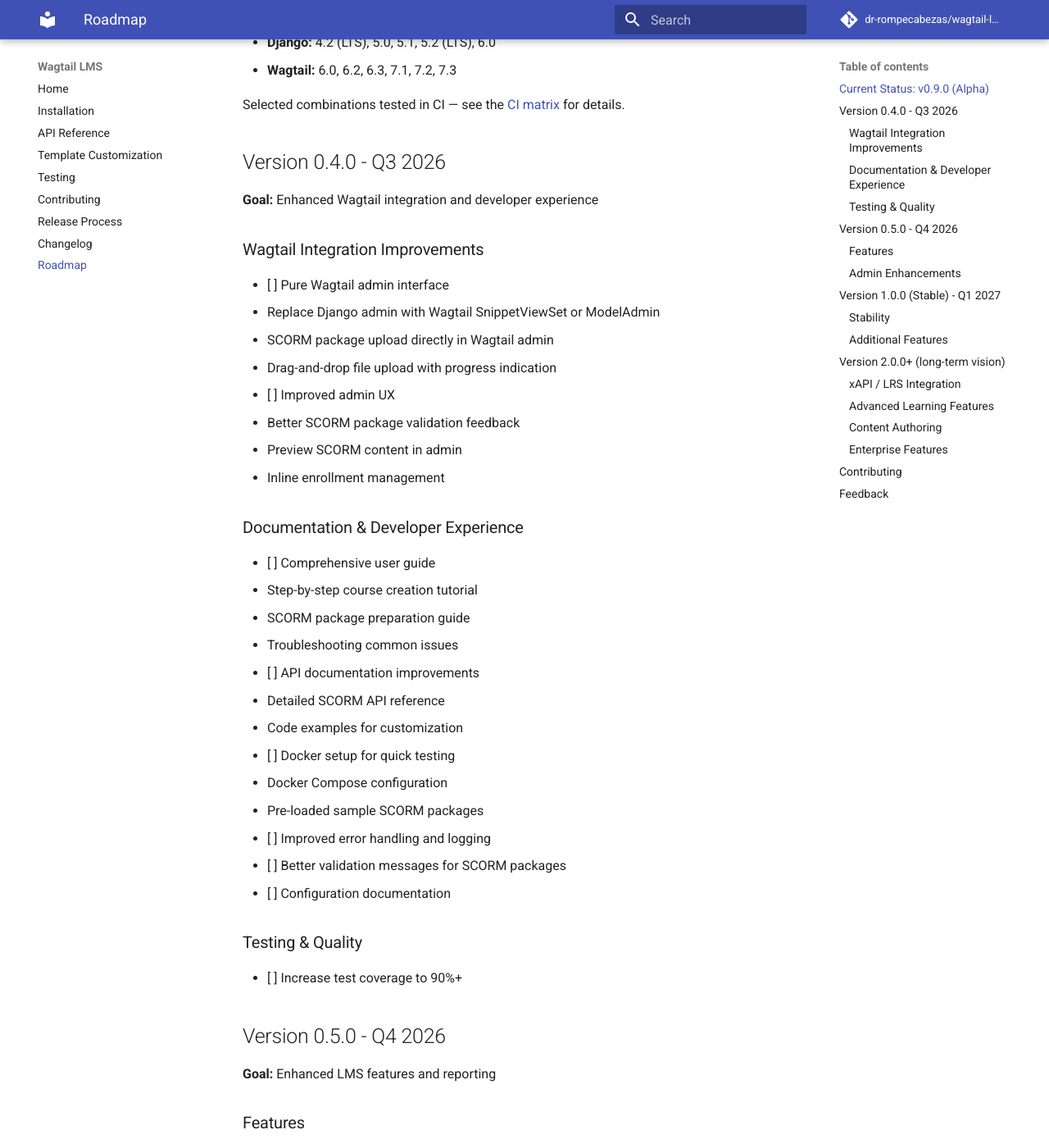
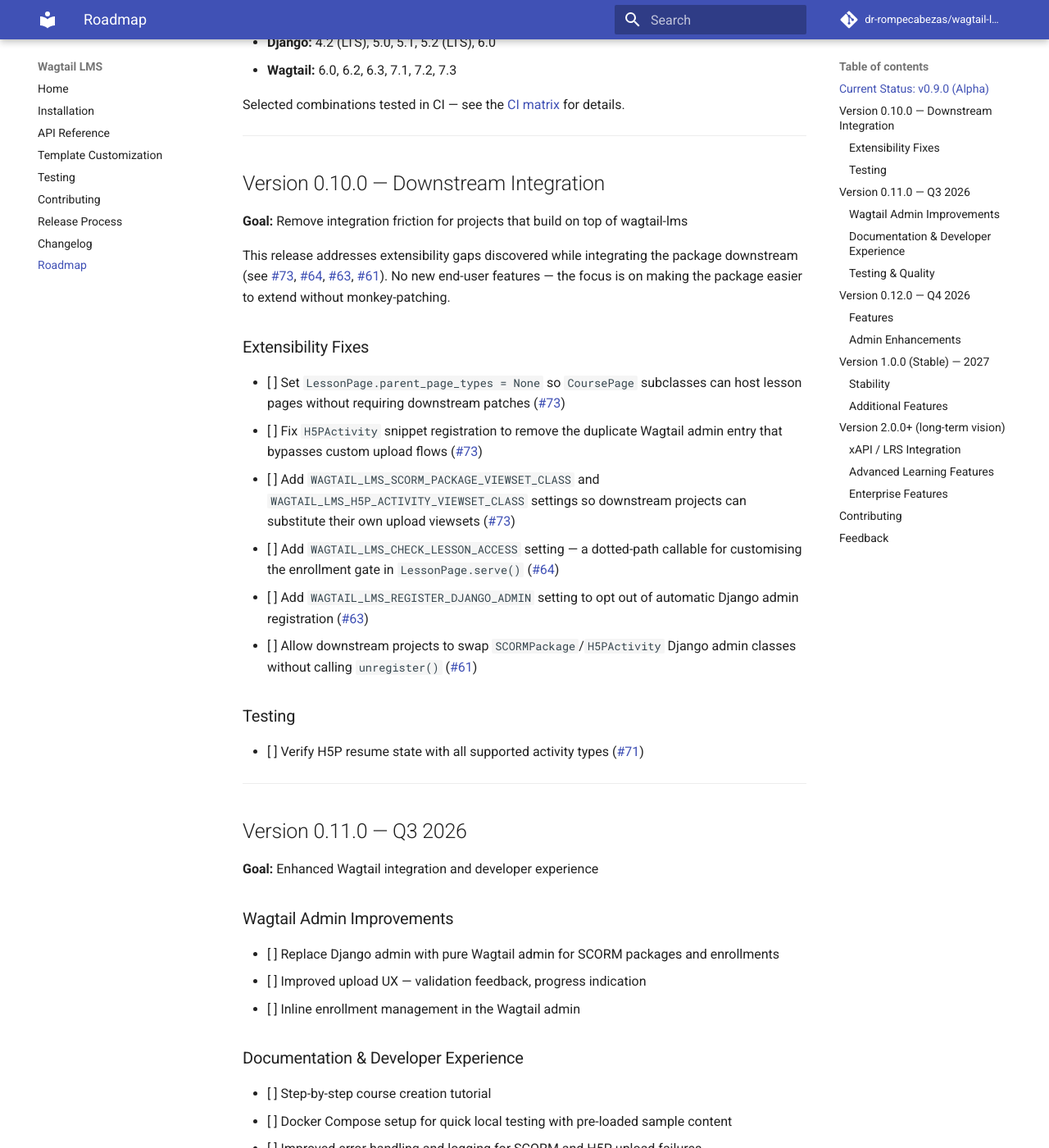
Before and after one commit to dr-rompecabezas/wagtail-lms, an MkDocs documentation site: the page built from docs/roadmap.md, in a window 1280 px wide and 1400 px high, scrolled down 1151 px. Shown: the whole window at 82% size. Built offline with MkDocs 1.6.1 and Material for MkDocs 9.7.7, drawn with Linux system fonts in a browser that asks for light colours; comment, search, counter and statistics services are not loaded; some of the changed text lies outside the part shown.

Commit message:
Updated roadmap to reflect v0.9.0 and plan v0.10.0+
- Add v0.10.0 section focused on downstream integration fixes
  (issues #73, #64, #63, #61, #71)
- Renumber future versions: 0.11.0 (Q3 2026), 0.12.0 (Q4 2026), 1.0.0 (2027)
- Fix Contributing link to use docs-relative path

Closes #68

Co-authored-by: Claude Sonnet 4.6 <noreply@anthropic.com>

```diff
--- a/docs/roadmap.md
+++ b/docs/roadmap.md
@@ -44,65 +44,61 @@ The current release includes **full H5P support, xAPI tracking, long-scroll less
 
 Selected combinations tested in CI — see the [CI matrix](https://github.com/dr-rompecabezas/wagtail-lms/blob/main/.github/workflows/ci.yml) for details.
 
-## Version 0.4.0 - Q3 2026
+---
+
+## Version 0.10.0 — Downstream Integration
+
+**Goal:** Remove integration friction for projects that build on top of wagtail-lms
+
+This release addresses extensibility gaps discovered while integrating the package downstream (see [#73](https://github.com/dr-rompecabezas/wagtail-lms/issues/73), [#64](https://github.com/dr-rompecabezas/wagtail-lms/issues/64), [#63](https://github.com/dr-rompecabezas/wagtail-lms/issues/63), [#61](https://github.com/dr-rompecabezas/wagtail-lms/issues/61)). No new end-user features — the focus is on making the package easier to extend without monkey-patching.
+
+### Extensibility Fixes
+
+- [ ] Set `LessonPage.parent_page_types = None` so `CoursePage` subclasses can host lesson pages without requiring downstream patches ([#73](https://github.com/dr-rompecabezas/wagtail-lms/issues/73))
+- [ ] Fix `H5PActivity` snippet registration to remove the duplicate Wagtail admin entry that bypasses custom upload flows ([#73](https://github.com/dr-rompecabezas/wagtail-lms/issues/73))
+- [ ] Add `WAGTAIL_LMS_SCORM_PACKAGE_VIEWSET_CLASS` and `WAGTAIL_LMS_H5P_ACTIVITY_VIEWSET_CLASS` settings so downstream projects can substitute their own upload viewsets ([#73](https://github.com/dr-rompecabezas/wagtail-lms/issues/73))
+- [ ] Add `WAGTAIL_LMS_CHECK_LESSON_ACCESS` setting — a dotted-path callable for customising the enrollment gate in `LessonPage.serve()` ([#64](https://github.com/dr-rompecabezas/wagtail-lms/issues/64))
+- [ ] Add `WAGTAIL_LMS_REGISTER_DJANGO_ADMIN` setting to opt out of automatic Django admin registration ([#63](https://github.com/dr-rompecabezas/wagtail-lms/issues/63))
+- [ ] Allow downstream projects to swap `SCORMPackage`/`H5PActivity` Django admin classes without calling `unregister()` ([#61](https://github.com/dr-rompecabezas/wagtail-lms/issues/61))
+
+### Testing
+
+- [ ] Verify H5P resume state with all supported activity types ([#71](https://github.com/dr-rompecabezas/wagtail-lms/issues/71))
+
+---
+
+## Version 0.11.0 — Q3 2026
 
 **Goal:** Enhanced Wagtail integration and developer experience
 
-### Wagtail Integration Improvements
+### Wagtail Admin Improvements
 
-- [ ] Pure Wagtail admin interface
-  - Replace Django admin with Wagtail SnippetViewSet or ModelAdmin
-  - SCORM package upload directly in Wagtail admin
-  - Drag-and-drop file upload with progress indication
-- [ ] Improved admin UX
-  - Better SCORM package validation feedback
-  - Preview SCORM content in admin
-  - Inline enrollment management
+- [ ] Replace Django admin with pure Wagtail admin for SCORM packages and enrollments
+- [ ] Improved upload UX — validation feedback, progress indication
+- [ ] Inline enrollment management in the Wagtail admin
 
 ### Documentation & Developer Experience
 
-- [ ] Comprehensive user guide
-  - Step-by-step course creation tutorial
-  - SCORM package preparation guide
-  - Troubleshooting common issues
-- [ ] API documentation improvements
-  - Detailed SCORM API reference
-  - Code examples for customization
-- [ ] Docker setup for quick testing
-  - Docker Compose configuration
-  - Pre-loaded sample SCORM packages
-- [ ] Improved error handling and logging
-- [ ] Better validation messages for SCORM packages
-- [ ] Configuration documentation
+- [ ] Step-by-step course creation tutorial
+- [ ] Docker Compose setup for quick local testing with pre-loaded sample content
+- [ ] Improved error handling and logging for SCORM and H5P upload failures
 
 ### Testing & Quality
 
 - [ ] Increase test coverage to 90%+
 
-## Version 0.5.0 - Q4 2026
+---
+
+## Version 0.12.0 — Q4 2026
 
 **Goal:** Enhanced LMS features and reporting
 
 ### Features
 
-- [ ] Progress reporting and analytics
-  - Course completion reports
-  - Student progress dashboard
-  - Export reports to CSV/Excel
-- [ ] Batch enrollment
-  - Enroll multiple users at once
-  - Import from CSV
-  - Group-based enrollment
-- [ ] Course prerequisites
-  - Define required courses
-  - Lock courses until prerequisites complete
-- [ ] Notifications
-  - Email notifications for enrollment
-  - Completion certificates via email
-- [ ] Course completion certificates
-  - PDF certificate generation
-  - Customizable certificate templates
-  - Download and email options
+- [ ] Progress reporting — course completion reports and student progress dashboard
+- [ ] Batch enrollment — enroll multiple users at once, import from CSV
+- [ ] Course prerequisites — lock courses until required courses are complete
+- [ ] Email notifications for enrollment and completion events
 
 ### Admin Enhancements
 
@@ -110,32 +106,25 @@ Selected combinations tested in CI — see the [CI matrix](https://github.com/dr
 - [ ] Advanced filtering and search
 - [ ] Student progress monitoring in admin
 
-## Version 1.0.0 (Stable) - Q1 2027
+---
 
-**Goal:** Production-ready, feature-complete LMS
+## Version 1.0.0 (Stable) — 2027
+
+**Goal:** Production-ready, feature-complete LMS with stable public API
 
 ### Stability
 
-- [ ] No breaking API changes for 1.x series
-- [ ] Comprehensive documentation
+- [ ] Stable public API — no breaking changes within the 1.x series
 - [ ] 90%+ test coverage
-- [ ] Performance optimization
-  - Database query optimization
-  - Caching strategies for SCORM content
-  - Large file upload handling
+- [ ] Performance optimisation — query optimisation, caching strategies for large content
 
 ### Additional Features
 
 - [ ] Multi-language support (i18n)
-- [ ] Advanced SCORM features
-  - Sequencing and navigation
-  - Adaptive content delivery
-- [ ] Course versioning
-  - Update SCORM packages without losing progress
-  - Migration tools for package updates
+- [ ] Course versioning — update packages without losing learner progress
 - [ ] LTI (Learning Tools Interoperability) support
-  - Integration with external LMS platforms
-  - SSO authentication
+
+---
 
 ## Version 2.0.0+ (long-term vision)
 
@@ -146,36 +135,17 @@ Selected combinations tested in CI — see the [CI matrix](https://github.com/dr
 
 ### Advanced Learning Features
 
-- [ ] Quizzing and assessment tools
-  - Built-in quiz builder
-  - Question banks
-  - Automated grading
+- [ ] Quizzing and assessment tools — built-in quiz builder, question banks, automated grading
 - [ ] Discussion forums per course
-- [ ] Live webinar integration
-- [ ] Gamification
-  - Badges and achievements
-  - Leaderboards
-  - Progress milestones
-
-### Content Authoring
-
-- [ ] Built-in content editor
-  - Create simple courses without SCORM
-  - Rich media support
-- [ ] Content templates
-- [ ] Multi-format export
+- [ ] Gamification — badges, achievements, leaderboards
 
 ### Enterprise Features
 
 - [ ] Organizations and subgroups
 - [ ] Role-based access control (RBAC)
-- [ ] Custom branding per organization
-- [ ] API for integrations
-  - RESTful API for course management
-  - Webhooks for events
-- [ ] Advanced reporting
-  - Custom report builder
-  - Scheduled reports
+- [ ] RESTful API for course management and webhooks
+
+---
 
 ## Contributing
 
@@ -183,7 +153,7 @@ We welcome contributions! If you're interested in working on any of these featur
 
 1. Check the [GitHub Issues](https://github.com/dr-rompecabezas/wagtail-lms/issues) for current work
 2. Comment on an issue to claim it or discuss your approach
-3. Submit a PR following our [Contributing Guidelines](../CONTRIBUTING.md)
+3. Submit a PR following our [Contributing Guidelines](contributing.md)
 
 ## Feedback
 
```
